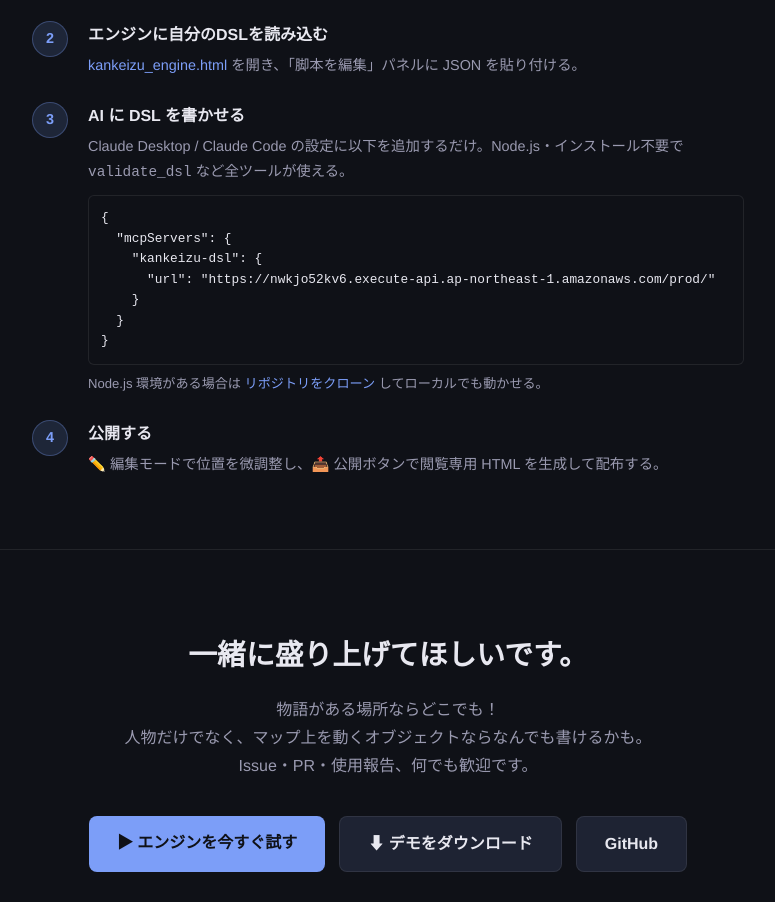
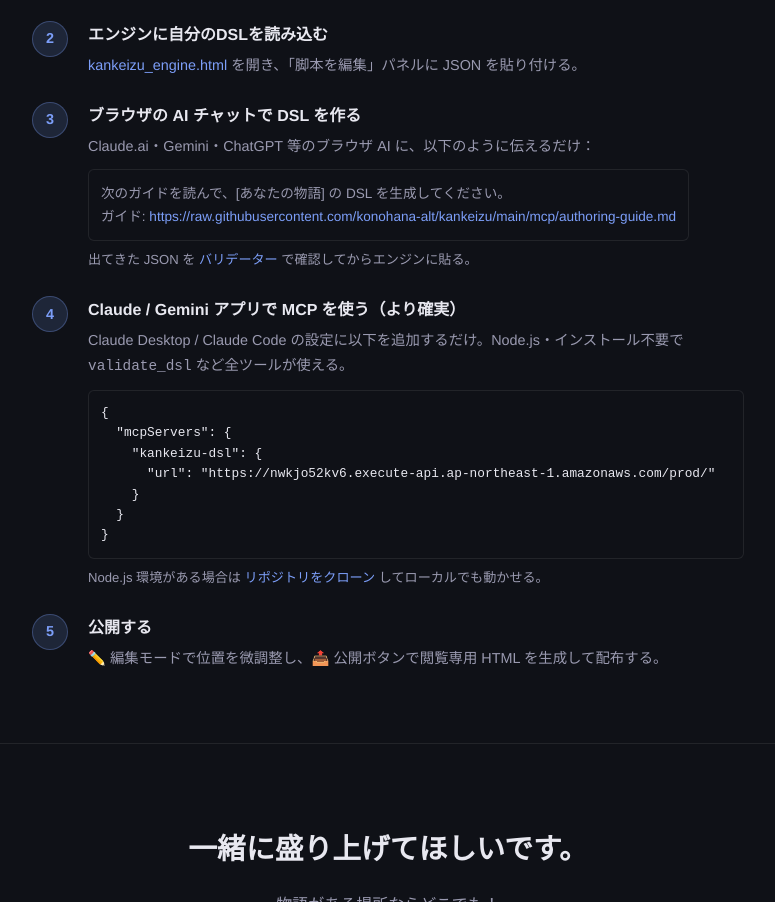
Before and after one commit to konohana-alt/kankeizu, a plain HTML site: page docs/index.html in a window 1280 px wide. Shown: the part 3993-4895 px from the top of the page, without its empty margins (252-1027 px from the left). Drawn offline with Linux system fonts and the light colour scheme.

Commit message:
Add browser AI chat workflow to how-to section

```diff
--- a/docs/index.html
+++ b/docs/index.html
@@ -420,7 +420,19 @@
         <div class="step">
           <div class="step-num">3</div>
           <div class="step-body">
-            <h3>AI に DSL を書かせる</h3>
+            <h3>ブラウザの AI チャットで DSL を作る</h3>
+            <p>Claude.ai・Gemini・ChatGPT 等のブラウザ AI に、以下のように伝えるだけ：</p>
+            <div style="margin-top:10px;background:var(--bg);border:1px solid var(--line);border-radius:6px;padding:12px;font-size:.85rem;line-height:1.7;color:var(--text2);">
+              次のガイドを読んで、[あなたの物語] の DSL を生成してください。<br>
+              ガイド: <span style="color:var(--accent);">https://raw.githubusercontent.com/konohana-alt/kankeizu/main/mcp/authoring-guide.md</span>
+            </div>
+            <p style="margin-top:8px;font-size:.82rem;color:var(--text2);">出てきた JSON を <a href="./validate.html" target="_blank">バリデーター</a> で確認してからエンジンに貼る。</p>
+          </div>
+        </div>
+        <div class="step">
+          <div class="step-num">4</div>
+          <div class="step-body">
+            <h3>Claude / Gemini アプリで MCP を使う（より確実）</h3>
             <p>Claude Desktop / Claude Code の設定に以下を追加するだけ。Node.js・インストール不要で <code>validate_dsl</code> など全ツールが使える。</p>
             <pre style="margin-top:10px;background:var(--bg);border:1px solid var(--line);border-radius:6px;padding:12px;font-size:.8rem;overflow-x:auto;line-height:1.6;">{
   "mcpServers": {
@@ -433,7 +445,7 @@
           </div>
         </div>
         <div class="step">
-          <div class="step-num">4</div>
+          <div class="step-num">5</div>
           <div class="step-body">
             <h3>公開する</h3>
             <p>✏️ 編集モードで位置を微調整し、📤 公開ボタンで閲覧専用 HTML を生成して配布する。</p>
```
